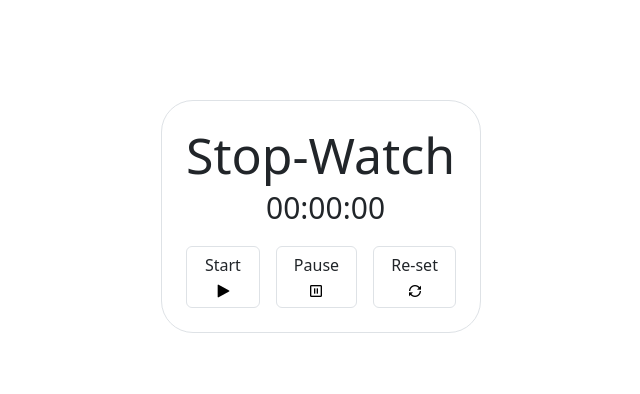
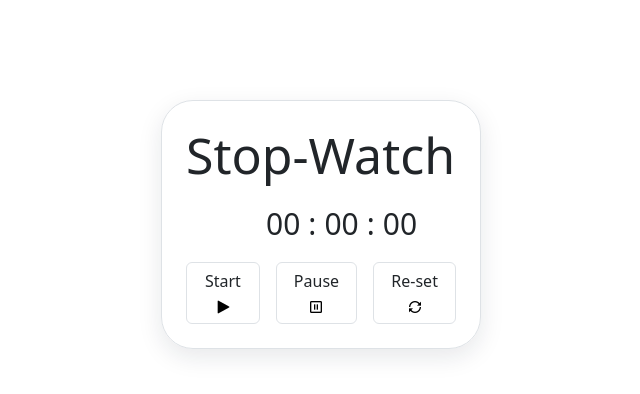
Before and after one commit to Godzillasan/Stop-watch, a plain HTML site: page index.html in a window 1280 px wide. Shown: the whole page, without its empty margins (319-959 px from the left). Drawn offline with nearby package versions, Linux system fonts and the light colour scheme.

Commit message:
restyling

```diff
--- a/index.html
+++ b/index.html
@@ -12,9 +12,9 @@
     <div class="container  w-25 border rounded-5 p-4">
         <div class="card-body">
           <h5 class="card-title" style="font-size: 50px;">Stop-Watch</h5>
-          <p class="timer_display" style="font-size: 30px; margin-left: 80px;">
-            00:00:00
-          </p>
+          <div class="timer_display mt-3 mb-3" style="font-size: 30px; margin-left: 80px;">
+            <span class="me-2">00</span>:<span class="me-2 ms-2">00</span>:<span class="ms-2">00</span>
+          </div>
           <div class="d-flex">
             <a href="#" class="btn border">Start <img src="./assets/start_img.png" alt="start_img"></a>
             <a href="#" class="btn border ms-3">Pause <img src="./assets/pause.png" alt="pause_img"></a>
--- a/style.css
+++ b/style.css
@@ -9,4 +9,9 @@
     flex-direction: column;
     align-items: center;
     margin-top: 100px;
+    box-shadow: 0px 8px 24px rgb(18 28 45 / 10%);
 }
+
+.btn:hover{
+    box-shadow: 0px 8px 24px rgb(18 28 45 / 10%);
+}
```
